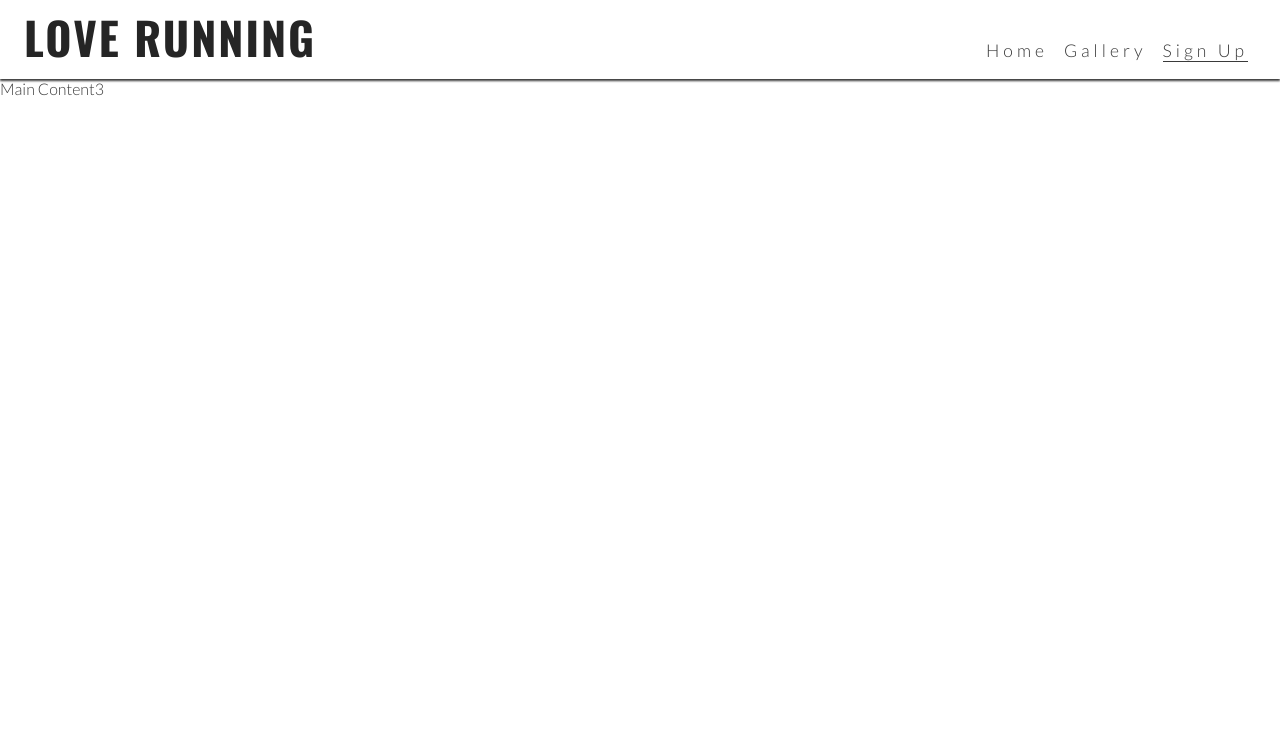
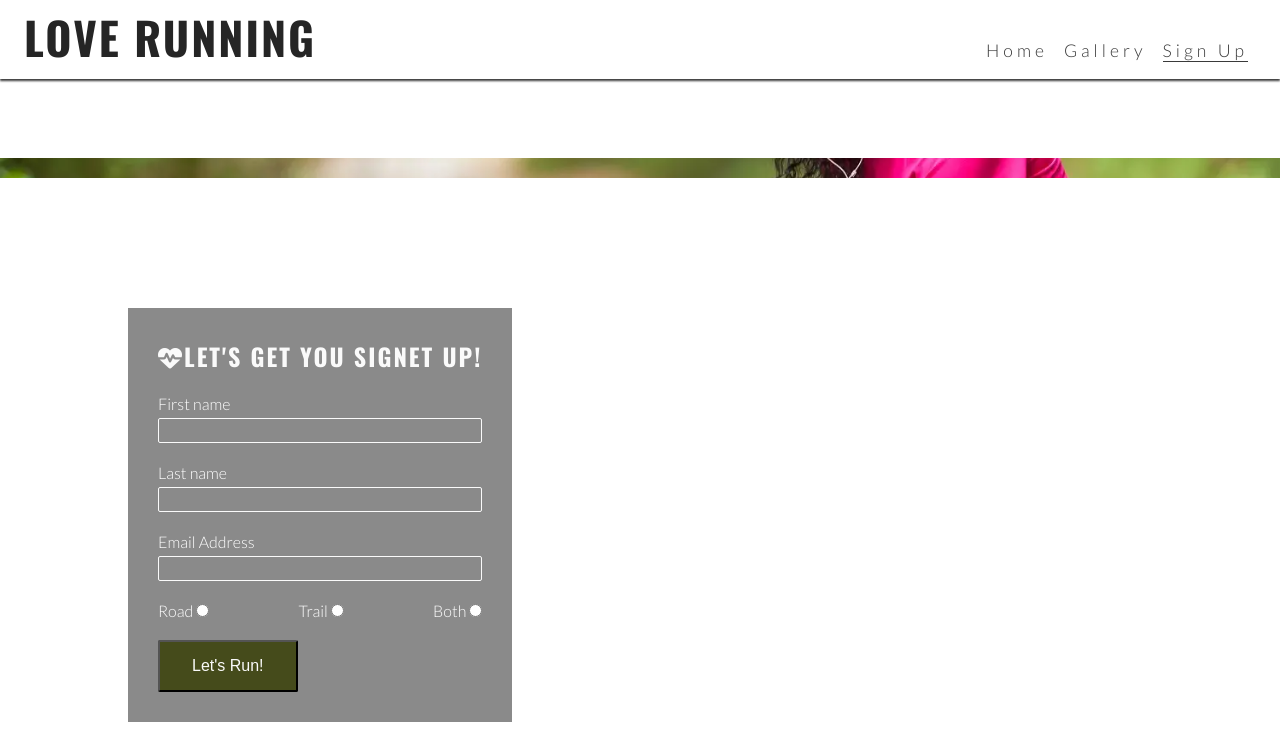
Before and after one commit to Storkfrasse/Love-Running, a plain HTML site: page signup.html in a window 1280 px wide. Shown: the top 749 px of the page. Drawn offline with nearby package versions, Linux system fonts and the light colour scheme.

Commit message:
add style to signup form

```diff
--- a/assets/css/style.css
+++ b/assets/css/style.css
@@ -102,6 +102,54 @@ main {
     flex: 1 0 auto;
     margin-top: 47px;
 }
+
+/* Form */
+#signup {
+    background-image: url("../images/signup-image.webp");
+    background-size: cover;
+    background-position: 75%;
+    padding: 20px 10% 0 10%;
+    flex-grow: 1;
+}
+
+#signup-form {
+    color: #ffffff;
+    background-color: rgba(60, 60, 60, 0.6);
+    padding: 30px;
+
+}
+
+#signup-form>h2 {
+    color: #fafafa;
+    margin-bottom: 20px;
+}
+
+.text-input {
+    background: transparent;
+    color:#fafafa;
+    width: 100%;
+    height: 25px;
+    margin: 5px 0 20px 0;
+    border: 1px solid #fafafa;
+    border-radius: 2px;
+    padding: 0 5px;
+}
+
+.radio-buttons {
+    width: 100%;
+    display: flex;
+    justify-content: space-between;
+}
+
+.join-button {
+    margin-top: 20px;
+    border-radius: 2px;
+    padding: 15px 32px;
+    font-size: 100%;
+    background-color: #454b1b;
+    color: #fafafa;
+}
+
 
 /* Hero section */
 #hero {
@@ -292,6 +340,29 @@ main {
         column-count: 3;
     }
 
+    /* Form */
+    #signup {
+        background-position: center;
+        position: relative;
+    }
+
+    #signup-form {
+        max-width: 400px;
+        position: absolute;
+        left: 10%;
+        top: 150px;
+    }
+
+    .text-input:hover {
+        border-color: #f16c6b;
+    }
+
+    .join-button:hover {
+        background-color: #fafafa;
+        color: #454b1b;
+
+    }
+
     @media screen and (min-width: 992px) {
         #menu a:hover {
             border-bottom: 1px solid #3a3a3a;
--- a/signup.html
+++ b/signup.html
@@ -37,7 +37,40 @@
     </header>
 
     <!---Main content-->
-    <main>Main Content3</main>
+    <main>
+        <main>
+            <section id="signup">
+                <form id ="signup-form" method="POST" action="https://formdump.codeinstitute.net">
+                    <h2><i class="fa-solid fa-heartbeat"></i>Let's get you signet up!</h2>
+                    <label for="first_name">First name</label>
+                    <input type="text" name="first_name" id="first_name" class="text-input" required>
+                    <br>
+                    <label for="last_name">Last name</label>
+                    <input type="text" name="last_name" id="last_name" class="text-input" required>
+                    <br>
+                    <label for="email_address">Email Address</label>
+                    <input type="email" name="email_address" id="email_address" class="text-input" required>
+                    <br>
+                    <div class="radio-buttons">
+                        <div>
+                            <label for="trail">Road</label>
+                            <input type="radio" name="running_preference" id="road" value="road" required>
+                        </div>
+                        <div>
+                            <label for="trail">Trail</label>
+                            <input type="radio" name="running_preference" id="trail" value="trail" required>
+                        </div>
+                        <div>
+                            <label for="trail">Both</label>
+                            <input type="radio" name="running_preference" id="both" value="both" required>
+                        </div>
+                    </div>
+                    <button type="submit" class="join-button">Let's Run!</button>
+
+                </form>
+            </section>
+        </main>
+    </main>
 
     <!---Footer-->
     <footer>
```
Also changed, not shown: assets/images/signup-image.webp (added).
